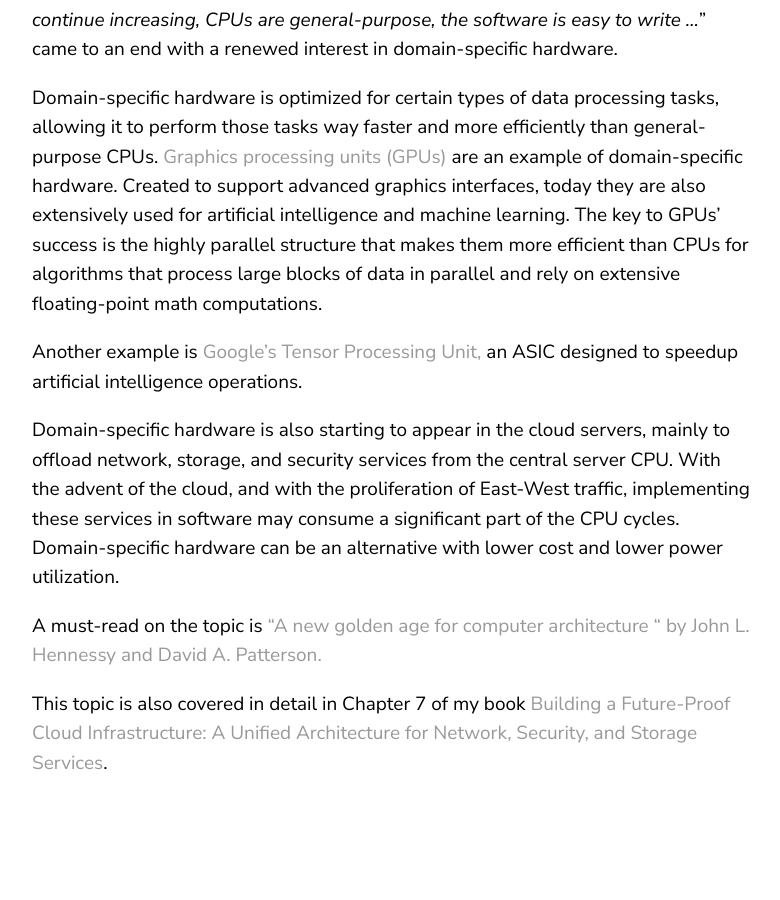
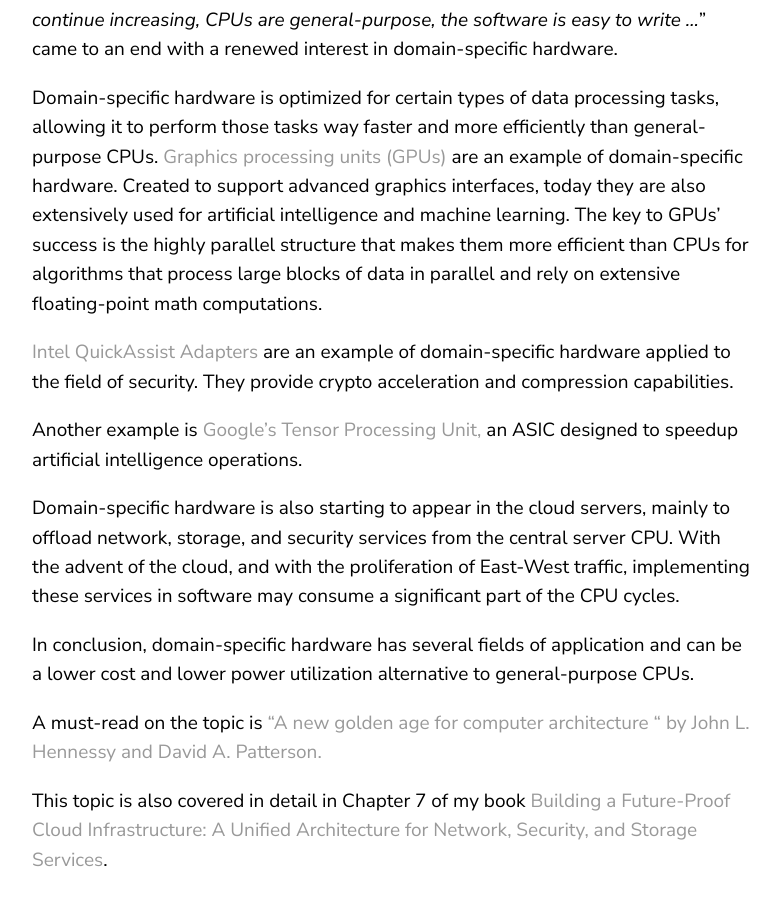
Before and after one commit to silvanogai/silvanogai, a Jekyll site: the page built from _posts/2020-02-22-pendulum.md, in a window 1280 px wide and 900 px high, scrolled down 1892 px. Shown: the whole window, without its empty margins (68-848 px from the left). Built offline with Jekyll 4.4.1, drawn with Linux system fonts in a browser that asks for light colours; comment, search, counter and statistics services are not loaded; before the commit the page ends 2695 px from its top, so only the background shows below that.

Commit message:
Added conclusions to pendulum

```diff
--- a/_posts/2020-02-22-pendulum.md
+++ b/_posts/2020-02-22-pendulum.md
@@ -19,9 +19,13 @@ The historical period with the mindset: "*... we don't need specialized hardware
 
 Domain-specific hardware is optimized for certain types of data processing tasks, allowing it to perform those tasks way faster and more efficiently than general-purpose CPUs. [Graphics processing units (GPUs)](https://en.wikipedia.org/wiki/Graphics_processing_unit) are an example of domain-specific hardware. Created to support advanced graphics interfaces, today they are also extensively used for artificial intelligence and machine learning. The key to GPUs' success is the highly parallel structure that makes them more efficient than CPUs for algorithms that process large blocks of data in parallel and rely on extensive floating-point math computations.
 
+[Intel QuickAssist Adapters](https://software.intel.com/en-us/networking/quickassist) are an example of domain-specific hardware applied to the field of security. They provide crypto acceleration and compression capabilities.
+
 Another example is [Google's Tensor Processing Unit,](https://en.wikipedia.org/wiki/Tensor_processing_unit) an ASIC designed to speedup artificial intelligence operations.
 
-Domain-specific hardware is also starting to appear in the cloud servers, mainly to offload network, storage, and security services from the central server CPU. With the advent of the cloud, and with the proliferation of East-West traffic, implementing these services in software may consume a significant part of the CPU cycles. Domain-specific hardware can be an alternative with lower cost and lower power utilization.
+Domain-specific hardware is also starting to appear in the cloud servers, mainly to offload network, storage, and security services from the central server CPU. With the advent of the cloud, and with the proliferation of East-West traffic, implementing these services in software may consume a significant part of the CPU cycles.
+
+In conclusion, domain-specific hardware has several fields of application and can be a lower cost and lower power utilization alternative to general-purpose CPUs.
 
 A must-read on the topic is ["A new golden age for computer architecture " by John L. Hennessy and David A. Patterson.](https://dl.acm.org/doi/abs/10.1145/3282307)
 
```
